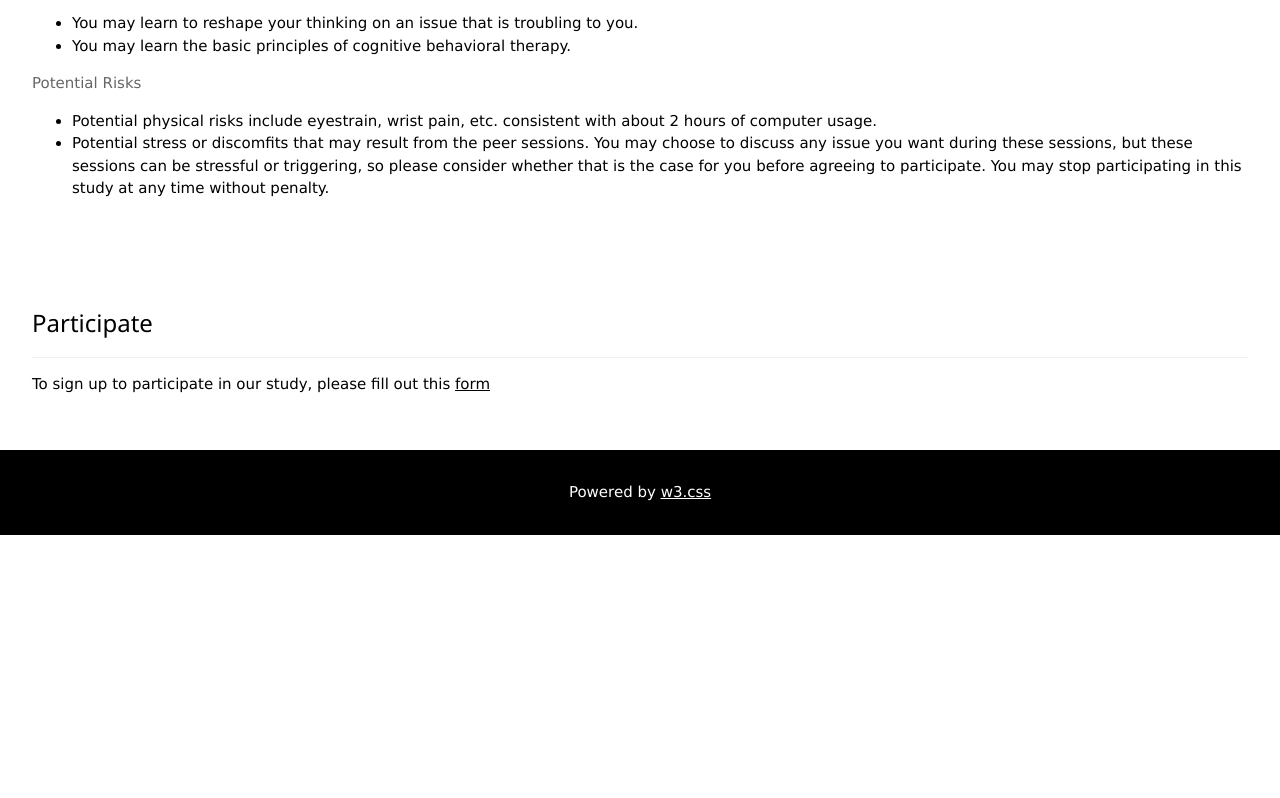
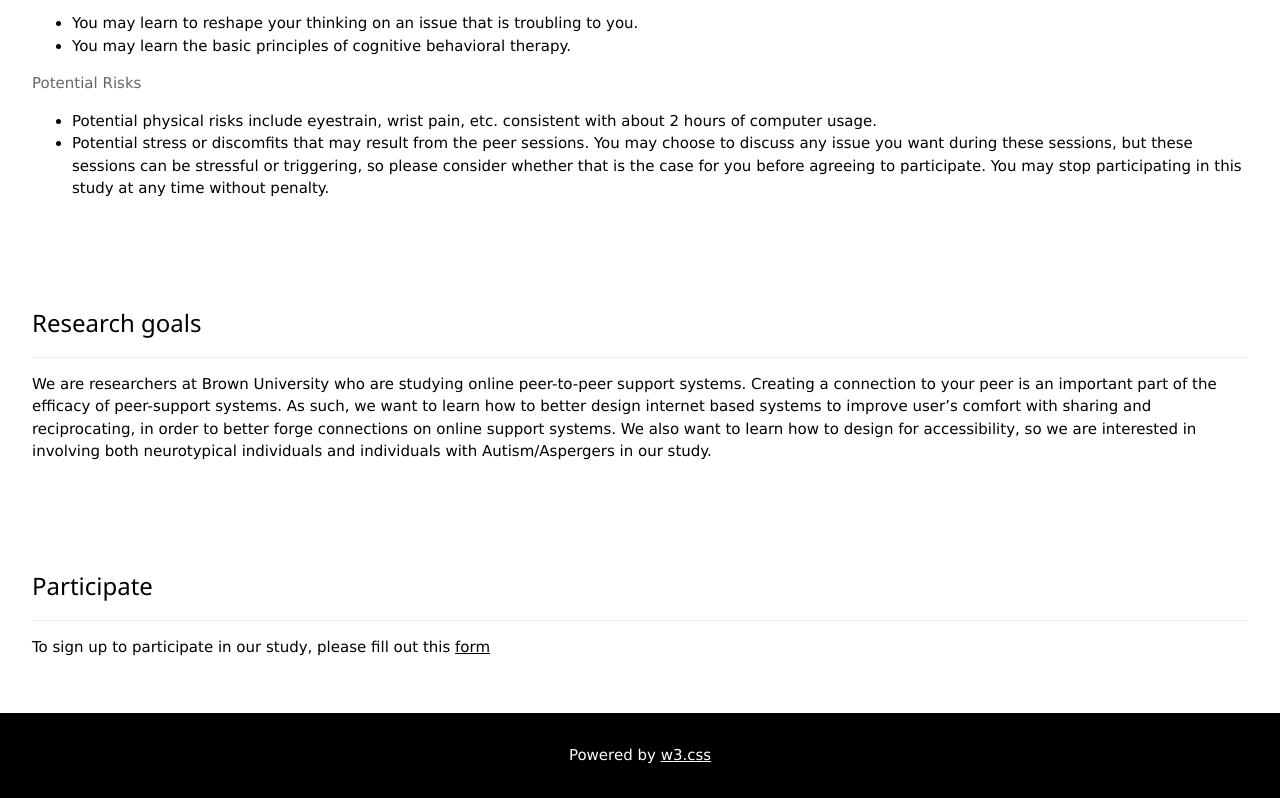
Before and after one commit to sarasyed00/user-study, a plain HTML site: page index.html in a window 1280 px wide. Shown: the part 1485-2283 px from the top of the page. Before the commit the page ends 2020 px from the top, so only its background shows below. Drawn offline with nearby package versions, Linux system fonts and the light colour scheme.

Commit message:
adding research goals setion

```diff
--- a/index.html
+++ b/index.html
@@ -15,7 +15,9 @@
       <a href="#whoYouAre" class="w3-bar-item w3-button">Who You Are</a>
       <a href="#whatYoullDo" class="w3-bar-item w3-button">What You'll Do</a>
       <a href="#bAndR" class="w3-bar-item w3-button">Benefits & Risks</a>
+      <a href="#researchGoals" class="w3-bar-item w3-button">Research Goals</a>
       <a href="#doIqualify" class="w3-bar-item w3-button">Participate</a>
+
     </div>
   </div>
 </div>
@@ -67,6 +69,14 @@
     </ul>
   </div>
 
+  <!-- Research Goals Section -->
+  <div class="w3-container w3-padding-32" id="Research Goals">
+    <h3 class="w3-border-bottom w3-border-light-grey w3-padding-16">Research goals</h3>
+    <p>
+We are researchers at Brown University who are studying online peer-to-peer support systems.  Creating a connection to your peer is an important part of the efficacy of peer-support systems. As such, we want to learn how to better design internet based systems to improve user’s comfort with sharing and reciprocating, in order to better forge connections on online support systems. We also want to learn how to design for accessibility, so we are interested in involving both neurotypical individuals and individuals with Autism/Aspergers in our study.
+    </p>
+  </div>
+
   <!-- Do I Qualify? Section -->
   <div class="w3-container w3-padding-32" id="doIqualify">
     <h3 class="w3-border-bottom w3-border-light-grey w3-padding-16">Participate</h3>
```
